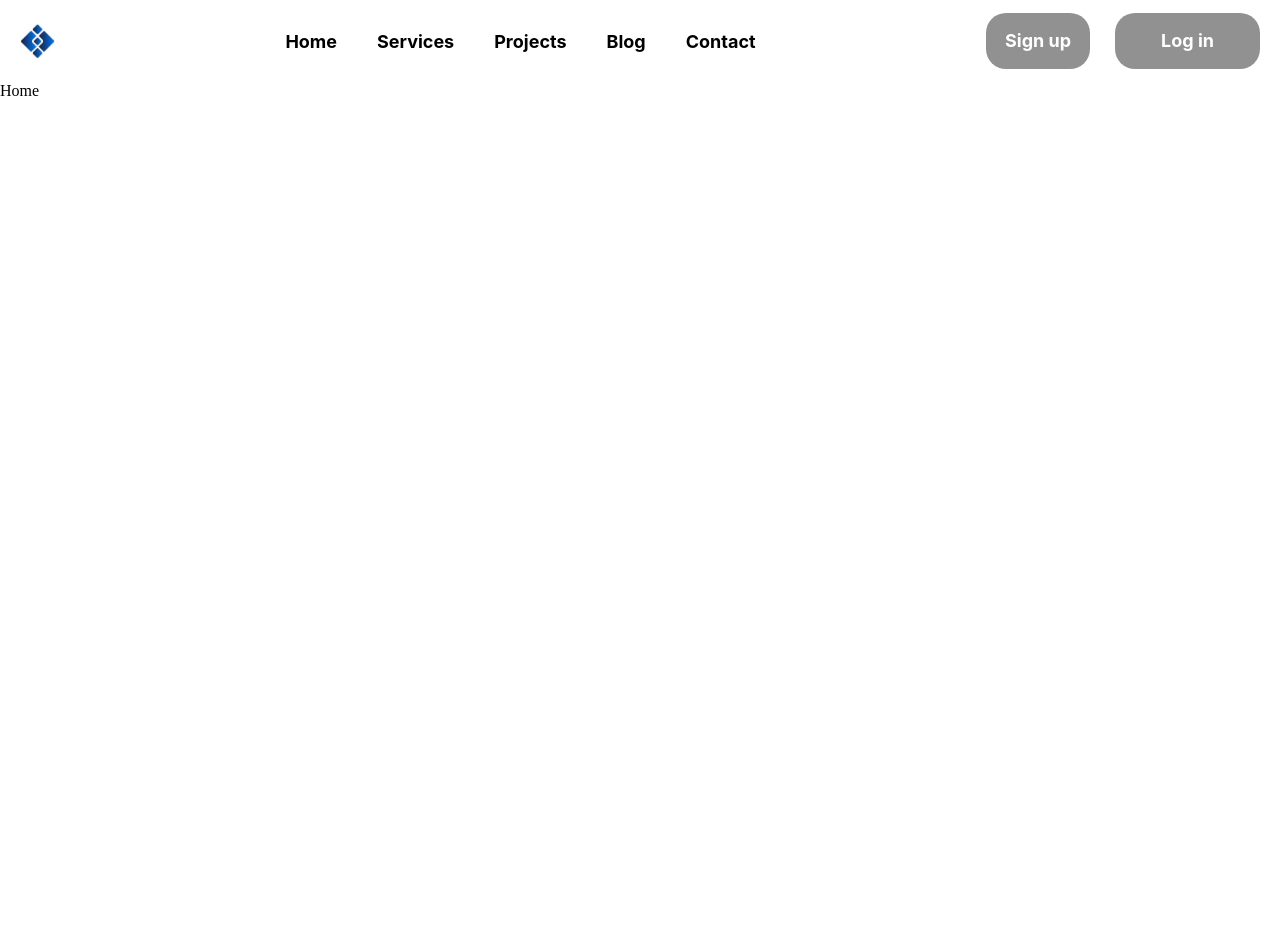
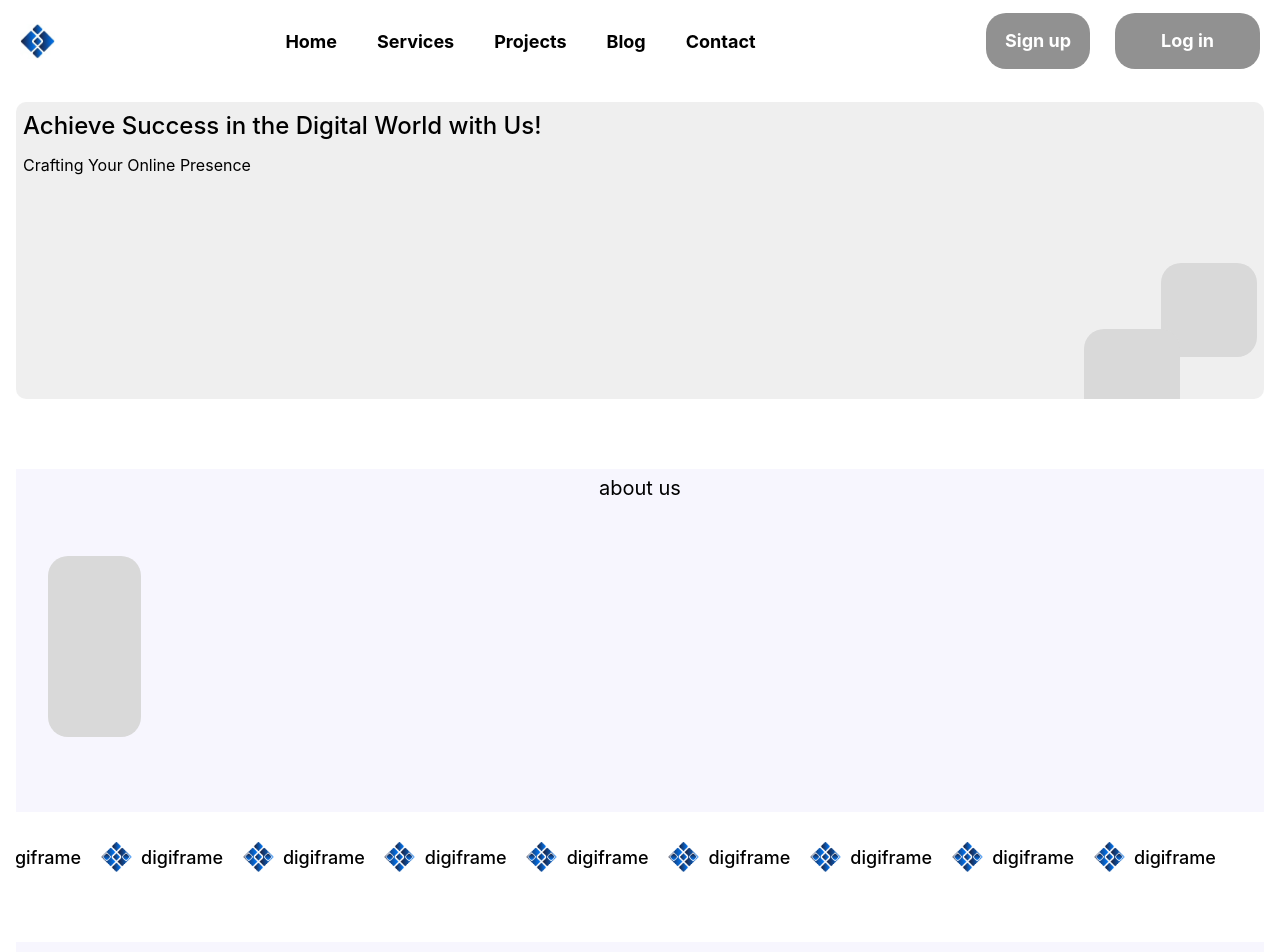
Before and after one commit to Lussskki/digiframe, a React (Vite) app: page /home in a window 1280 px wide. Shown: the top 952 px of the page. Before the commit the page ends 800 px from the top, so only its background shows below. Built offline with nearby package versions, Linux system fonts and the light colour scheme.

Commit message:
add:home header/info boxes/logo slider

```diff
--- /dev/null
+++ b/src/Components/CSS/Home.css
@@ -0,0 +1,123 @@
+.homeSection {
+  width: 100%;
+  display: flex;
+  flex-direction: column;
+  padding: 20px 16px 140px;
+}
+
+.homeHeader {
+  height: 297px;
+  background-color: #b0b0b033;
+  border-radius: 10px;
+  padding: 9px 7px 0px;
+  display: flex;
+  flex-direction: column;
+  gap: 15px;
+  overflow: hidden;
+  position: relative;
+}
+
+.homeHeaderHead {
+  font-size: 24px;
+  font-family: inter;
+  font-weight: 500;
+  color: #000;
+}
+
+.homeHeaderSubhead {
+  font-size: 16px;
+  font-weight: normal;
+  color: #000;
+}
+
+.homeHeaderBox {
+  width: 96px;
+  height: 94px;
+  border-radius: 20px;
+  background-color: #d9d9d9;
+  position: absolute;
+}
+
+.homeHeaderBoxPosition1{
+    right:7px;
+    bottom:42px
+}
+
+.homeHeaderBoxPosition2{
+    right:84px;
+    bottom:-24px
+}
+
+.homeAboutUs{
+    width: 100%;
+    height: 343px;
+    display: flex;
+    flex-direction: column;
+    align-items: center;
+    margin-top: 70px;
+    padding: 7px 32px 0px;
+    background-color: rgba(234, 233, 252, 0.4);
+}
+
+.homeAboutUsHead{
+  font-family: inter;
+  font-size: 20px;
+  color: #000;
+  font-weight: normal;
+}
+
+.homeAboutUsContent{
+    width: 100%;
+    height: 100%;
+    margin-top: 56px;
+}
+
+.homeAboutUsContentInside{
+    width: 93px;
+    height: 181px;
+    border-radius: 20px;
+    background-color: #d9d9d9;
+}
+
+.slider-container {
+    width: 100%;
+    overflow: hidden;
+    position: relative;
+    margin-top: 30px;
+  }
+
+
+  .slider {
+    display: flex;
+    animation: slide 20s linear infinite;
+    width: max-content;
+  }
+
+
+  .slide {
+    flex: 0 0 auto;
+    margin-right: 20px;
+    display: flex;
+    align-items: center;
+    justify-content: center;
+    gap:10px
+  }
+
+  .sliderLogo{
+    width: 30px;
+    height: 30px;
+  }
+
+  .sliderText{
+    font-size: 18px;
+    font-weight: 500;
+  }
+
+  @keyframes slide {
+    0% {
+      transform: translateX(0);
+    }
+    100% {
+      transform: translateX(-50%);
+    }
+  }
--- a/src/Components/Home.jsx
+++ b/src/Components/Home.jsx
@@ -1,7 +1,64 @@
+/* eslint-disable react/prop-types */
+import { useCallback } from "react";
+import "./CSS/Home.css"
+
+
+
 
 function Home() {
+
+  const Slider = () => {
+    return (
+      <div className="slider-container">
+        <div className="slider">
+        {Array(10).fill(null).map((_, index) => (
+          <div key={index} className="slide">
+            <img src={"/assets/header/logo(2).png"} className="sliderLogo" alt="" />
+            <p className="sliderText" >digiframe</p>
+          </div>
+        ))}
+      </div>
+      </div>
+    );
+  };
+
+
+  const InfoBox = useCallback((props) => {
+    console.log(props);
+
+    return (
+      <div className="homeAboutUs">
+        {props.infoFor == "about"?
+          <h1 className="homeAboutUsHead">
+          about us
+        </h1>
+         :null}
+        <div className="homeAboutUsContent">
+          <div className="homeAboutUsContentInside" />
+        </div>
+      </div>
+    );
+  },[]);
+
+
+
   return (
-    <div>Home</div>
+    <section className="homeSection" >
+      <div className="homeHeader" >
+        <h1 className="homeHeaderHead" >
+        Achieve Success in the Digital World with Us!
+        </h1>
+        <h3 className="homeHeaderSubhead" >
+        Crafting Your Online Presence
+        </h3>
+        <div className="homeHeaderBox homeHeaderBoxPosition1" />
+        <div className="homeHeaderBox homeHeaderBoxPosition2" />
+      </div>
+      <InfoBox infoFor={"about"} />
+        <Slider/>
+        <InfoBox infoFor={""} />
+
+    </section>
   )
 }
 
--- a/src/index.css
+++ b/src/index.css
@@ -4,7 +4,7 @@
 }
 
 *{
-  font-family: "Outfit";
+  font-family: inter;
   padding: 0;
   margin: 0;
   box-sizing: border-box;
```
